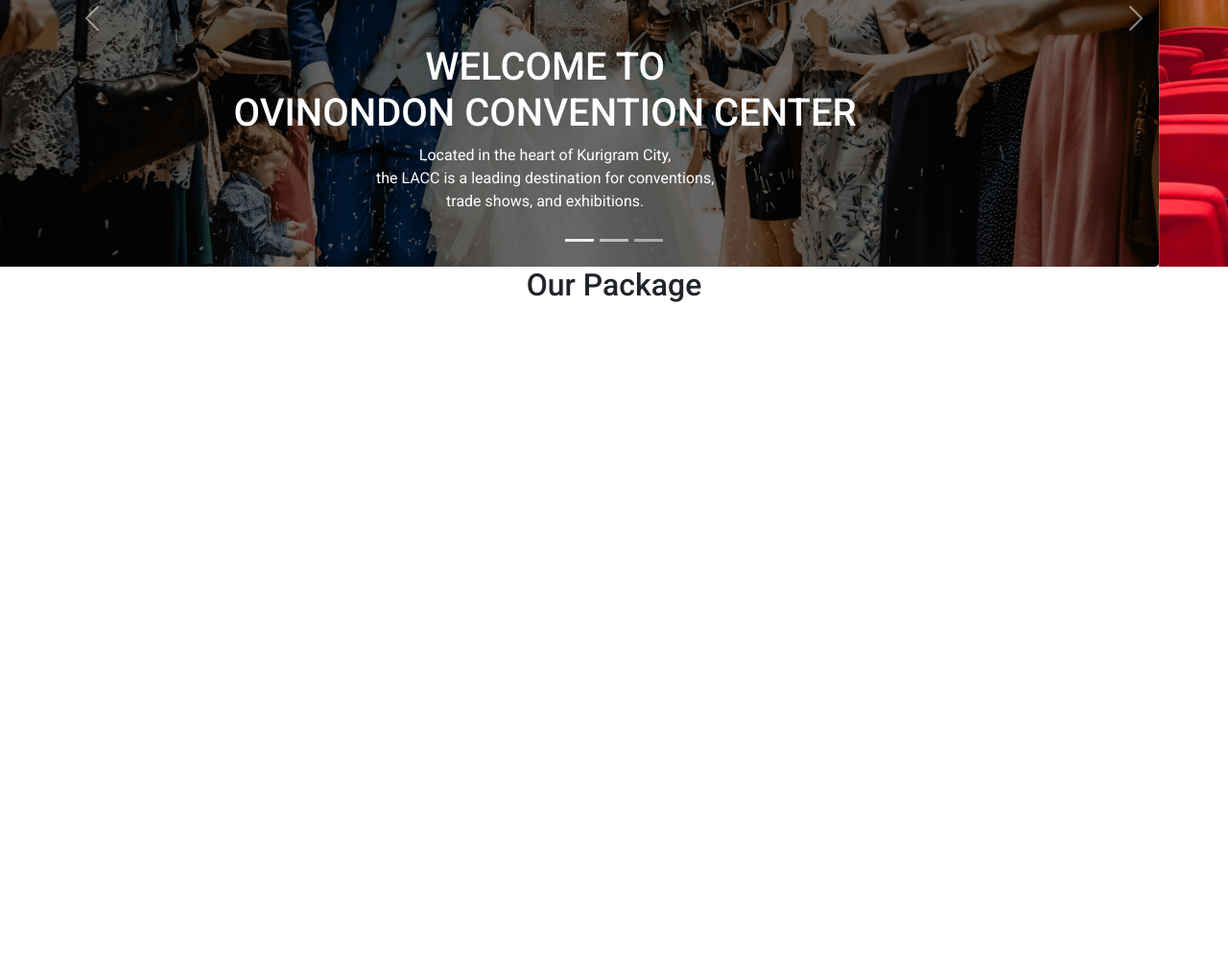
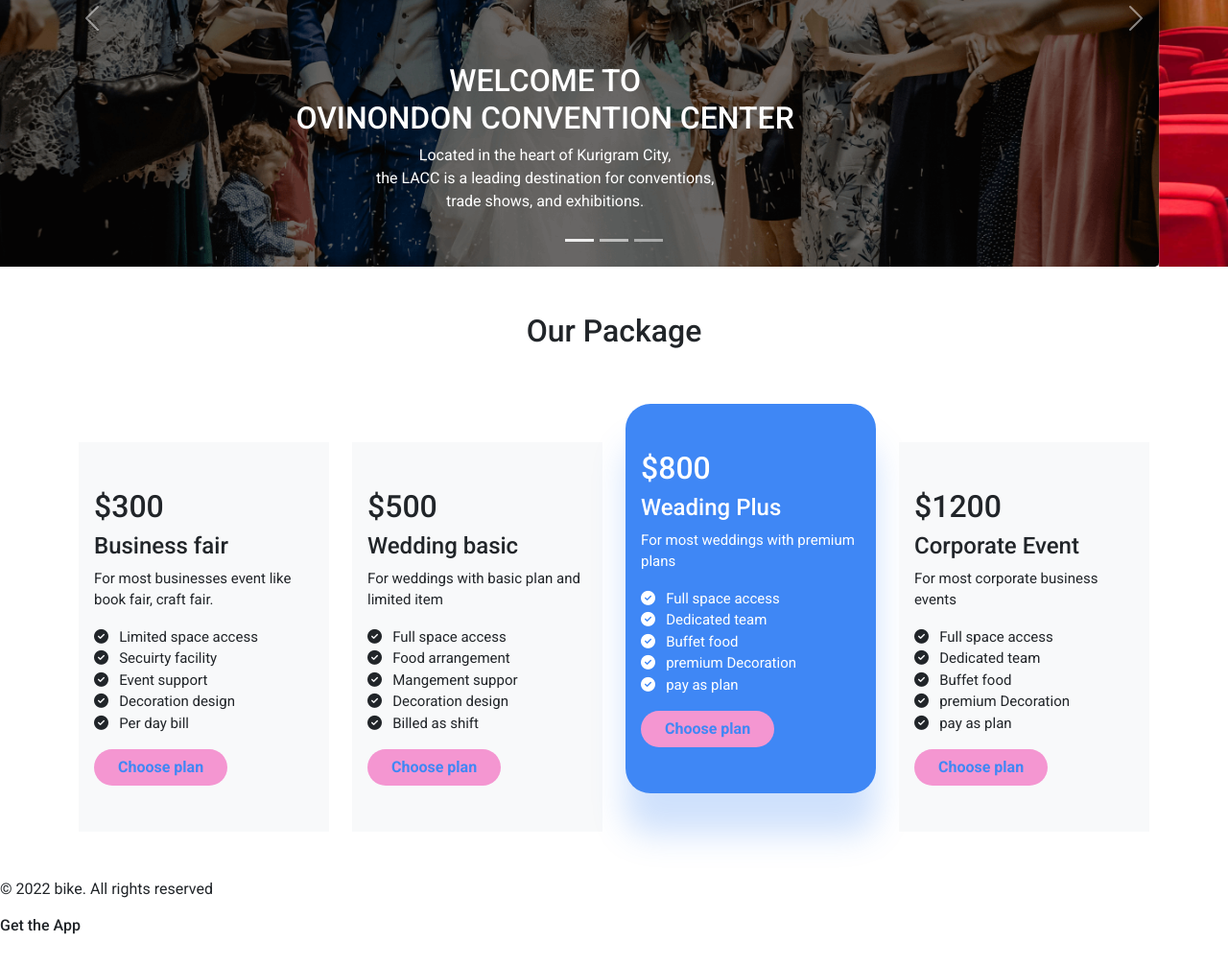
Before and after one commit to Md-Mobassher/convension-center, a plain HTML site: page index.html in a window 1280 px wide. Shown: the part 297-1303 px from the top of the page at 96% size. Before the commit the page ends 800 px from the top, so only its background shows below. Drawn offline with nearby package versions, Linux system fonts and the light colour scheme; files that its build step writes are made by us from their sources.

Commit message:
packkage section added

```diff
--- a/css/style.css
+++ b/css/style.css
@@ -4,3 +4,20 @@ body{
     font-family: 'Oxygen', sans-serif;
     font-family: 'Roboto', sans-serif;
 }
+.font-size{
+    font-family: 'Roboto';
+    font-size: 15px;
+}
+.package-btn{
+    background: #F496D1;
+    color: #3F87F5;
+    border-radius: 24px;
+}
+.active-package{
+    background: #3F87F5;
+    color: white;
+    box-shadow: 0px 42px 34px rgba(63, 135, 245, 0.25);
+    border-radius: 26px;
+    margin-top: -40px;
+    padding: 100px 10px ;
+}
--- a/index.html
+++ b/index.html
@@ -10,8 +10,10 @@
     <!-- favicon  -->
     <link rel="shortcut icon" href="favicon.ico" type="image/x-icon">
 
+    <!-- font awesome  -->
+    <script src="https://kit.fontawesome.com/20de1ca4d1.js" crossorigin="anonymous"></script>
     <!-- custom css  -->
-    <link rel="stylesheet" href="style.css">
+    <link rel="stylesheet" href="./css/style.css">
 
     <title>Ovinondon Convention Center</title>
 
@@ -47,6 +49,7 @@
         </div>
 
         <!-- slider section  -->
+       <div class="container-fluid m-0 p-0">
         <div id="carouselExampleCaptions" class="carousel slide" data-bs-ride="carousel">
             <div class="carousel-indicators">
               <button type="button" data-bs-target="#carouselExampleCaptions" data-bs-slide-to="0" class="active" aria-current="true" aria-label="Slide 1"></button>
@@ -55,24 +58,24 @@
             </div>
             <div class="carousel-inner">
               <div class="carousel-item active ">
-                <img src="./img/images/banner.png" class="d-block w-100 img-fluid " alt="...">
-                <div class="carousel-caption d-none d-md-block ">
-                  <h1 class="text-uppercase">Welcome to <br> Ovinondon Convention Center</h1>
-                  <p>Located in the heart of Kurigram City,<br> the LACC is a leading destination for conventions,<br> trade shows, and exhibitions.</p>
+                <img src="./img/images/banner.png" class="d-block w-100" alt="...">
+                <div class="carousel-caption">
+                  <h2 class="text-uppercase">Welcome to <br> Ovinondon Convention Center</h2>
+                  <p class=" d-none d-md-block">Located in the heart of Kurigram City,<br> the LACC is a leading destination for conventions,<br> trade shows, and exhibitions.</p>
                 </div>
               </div>
               <div class="carousel-item">
-                <img src="./img/images/banner-2.png" class="d-block w-100 img-fluid" alt="...">
-                <div class="carousel-caption d-none d-md-block">
-                  <h1 class="text-warning">WE ARE A CENTER <br> IN MOTION</h1>
-                  <p  class="text-warning">We give people a place to gather, invent, and celebrate. <br> We know that what we do in here matters out there. <br> We are motion. We are action. </p>
+                <img src="./img/images/banner-2.png" class="d-block w-100" alt="...">
+                <div class="carousel-caption">
+                  <h2 class="text-warning">WE ARE A CENTER <br> IN MOTION</h2>
+                  <p  class="text-warning d-none d-md-block">We give people a place to gather, invent, and celebrate. <br> We know that what we do in here matters out there. <br> We are motion. We are action. </p>
                 </div>
               </div>
               <div class="carousel-item ">
-                <img src="./img/images/banner-3.png"  class="d-block w-100 img-fluid" alt="...">
-                <div class="carousel-caption d-none d-md-block">
-                  <h1 class="text-white">WE WELCOME EVERYONE</h1>
-                  <p class="text-white">As hosts to the world, we deeply respect our <br> guests and our community. We are here to make sure everyone <br> feels safe bringing their ideas, their passions and <br> their hearts to the table</p>
+                <img src="./img/images/banner-3.png"  class="d-block w-100" alt="...">
+                <div class="carousel-caption">
+                  <h2 class="text-white">WE WELCOME EVERYONE</h2>
+                  <p class="text-white  d-none d-md-block">As hosts to the world, we deeply respect our <br> guests and our community. We are here to make sure everyone <br> feels safe bringing their ideas, their passions and <br> their hearts to the table</p>
                 </div>
               </div>
             </div>
@@ -85,6 +88,7 @@
               <span class="visually-hidden">Next</span>
             </button>
           </div>
+       </div>
 
     </header>
 
@@ -93,12 +97,85 @@
 
 
         <!-- package section  -->
-        <section id="package">
-            <div class="container">
-                <div>
-                    <h2 class="text-center">Our Package</h2>
+        <section id="#package" class="container my-5">
+            <div class=" text-center my-5">
+                <h2>Our Package</h2>
+            </div>
+            <div class="pt-5">
+                <div class="row h-100 font-size">
+                    <div class="col-lg-3 col-md-6 col-sm-12">
+                        <div class="p-3 py-5 bg-light rounded-4">
+                            <h2>$300</h2>
+                            <h4>Business fair</h4>
+                            <p>For most businesses event like book fair, craft fair.</p>
+                            <div>
+                                <ul class="list-unstyled">
+                                    <li><i class="fas fa-check-circle"></i> &nbsp; <span>Limited space access</span></li>
+                                    <li><i class="fas fa-check-circle"></i> &nbsp; <span>Secuirty facility</span></li>
+                                    <li><i class="fas fa-check-circle"></i> &nbsp; <span>Event support</span></li>
+                                    <li><i class="fas fa-check-circle"></i> &nbsp; <span>Decoration design</span></li>
+                                    <li><i class="fas fa-check-circle"></i> &nbsp; <span>Per day bill</span></li>
+                                </ul>
+                                <button class="btn package-btn fw-bold px-4">Choose plan</button>
+                            </div>
+                        </div>
+                    </div>
+                    <div class="col-lg-3 col-md-6 col-sm-12">
+                        <div class="p-3 py-5 bg-light rounded-4">
+                            <h2>$500</h2>
+                            <h4>Wedding basic</h4>
+                            <p>For weddings with basic plan
+                                and limited item</p>
+                            <div>
+                                <ul class="list-unstyled">
+                                    <li><i class="fas fa-check-circle"></i> &nbsp; <span>Full space access</span></li>
+                                    <li><i class="fas fa-check-circle"></i> &nbsp; <span>Food arrangement</span></li>
+                                    <li><i class="fas fa-check-circle"></i> &nbsp; <span>Mangement suppor</span></li>
+                                    <li><i class="fas fa-check-circle"></i> &nbsp; <span>Decoration design</span></li>
+                                    <li><i class="fas fa-check-circle"></i> &nbsp; <span>Billed as shift</span></li>
+                                </ul>
+                                <button class="btn package-btn fw-bold px-4">Choose plan</button>
+                            </div>
+                        </div>
+                    </div>
+                    <div class="col-lg-3 col-md-6 col-sm-12">
+                        <div class="p-3 py-5 active-package rounded-4">
+                            <h2>$800</h2>
+                            <h4>Weading Plus</h4>
+                            <p>For most weddings with
+                                premium plans</p>
+                            <div>
+                                <ul class="list-unstyled">
+                                    <li><i class="fas fa-check-circle"></i> &nbsp; <span>Full space access</span></li>
+                                    <li><i class="fas fa-check-circle"></i> &nbsp; <span>Dedicated team</span></li>
+                                    <li><i class="fas fa-check-circle"></i> &nbsp; <span>Buffet food</span></li>
+                                    <li><i class="fas fa-check-circle"></i> &nbsp; <span>premium Decoration</span></li>
+                                    <li><i class="fas fa-check-circle"></i> &nbsp; <span>pay as plan</span></li>
+                                </ul>
+                                <button class="btn package-btn fw-bold px-4">Choose plan</button>
+                            </div>
+                        </div>
+                    </div>
+                    <div class="col-lg-3 col-md-6 col-sm-12">
+                        <div class="p-3 py-5 bg-light rounded-4">
+                            <h2>$1200</h2>
+                            <h4>Corporate Event</h4>
+                            <p>For most corporate business
+                                events</p>
+                            <div>
+                                <ul class="list-unstyled">
+                                    <li><i class="fas fa-check-circle"></i> &nbsp; <span>Full space access</span></li>
+                                    <li><i class="fas fa-check-circle"></i> &nbsp; <span>Dedicated team</span></li>
+                                    <li><i class="fas fa-check-circle"></i> &nbsp; <span>Buffet food</span></li>
+                                    <li><i class="fas fa-check-circle"></i> &nbsp; <span>premium Decoration</span></li>
+                                    <li><i class="fas fa-check-circle"></i> &nbsp; <span>pay as plan</span></li>
+                                </ul>
+                                <button class="btn package-btn fw-bold px-4">Choose plan</button>
+                            </div>
+                        </div>
+                    </div>
+
                 </div>
-
             </div>
         </section>
 
@@ -107,7 +184,15 @@
 
     <!-- footer area  -->
     <footer>
-
+        <div>
+            <p>© 2022 bike. All rights reserved</p>
+            <div>
+                <h6>Get the App</h6>
+                <a href="#">
+                    <img src="./img/" alt="">
+                </a>
+            </div>
+        </div>
     </footer>
 
 
```
